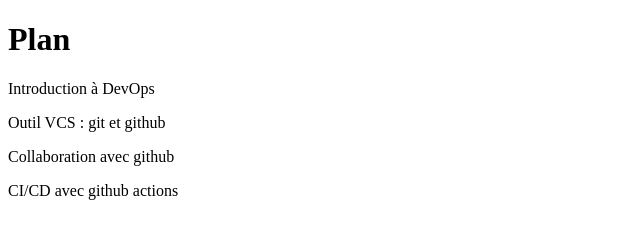
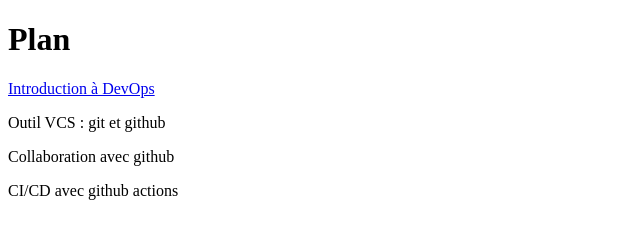
Before and after one commit to agbetiafandaniel/Estya, a plain HTML site: page index.html in a window 1280 px wide. Shown: the whole page, without its empty margins (0-640 px from the left). Drawn offline with Linux system fonts and the light colour scheme.

Commit message:
Modification de la ligne 13 dans le fichier index.html

```diff
--- a/index.html
+++ b/index.html
@@ -1,3 +1,5 @@
+
+
 <!DOCTYPE html>
 <html lang="en">
     <head>
@@ -8,7 +10,7 @@
     </head>
     <body>
         <h1>Plan</h1>
-        <p>Introduction à DevOps</p>
+        <p><a href="./intro.html">Introduction à DevOps</a></p>
         <p>Outil VCS : git et github</p>
         <p>Collaboration avec github</p>
 	    <p>CI/CD avec github actions</p>
```
